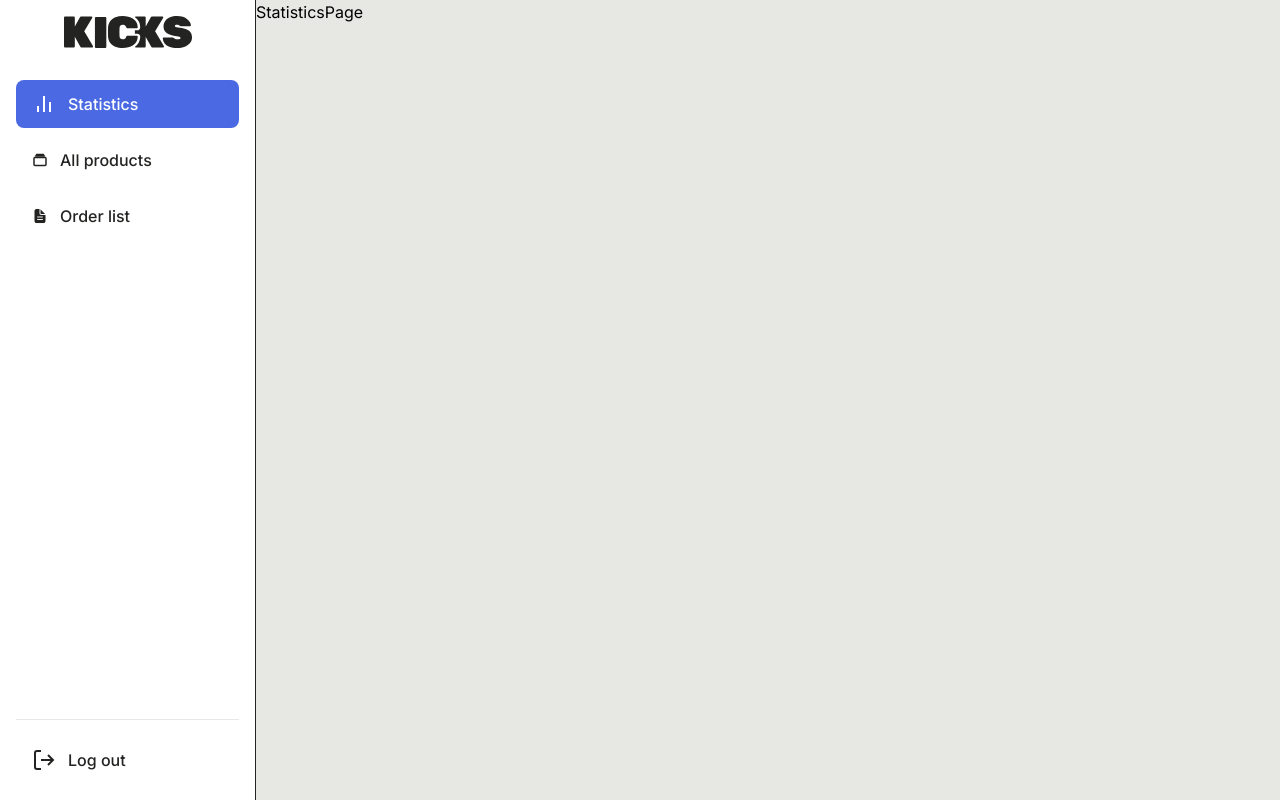
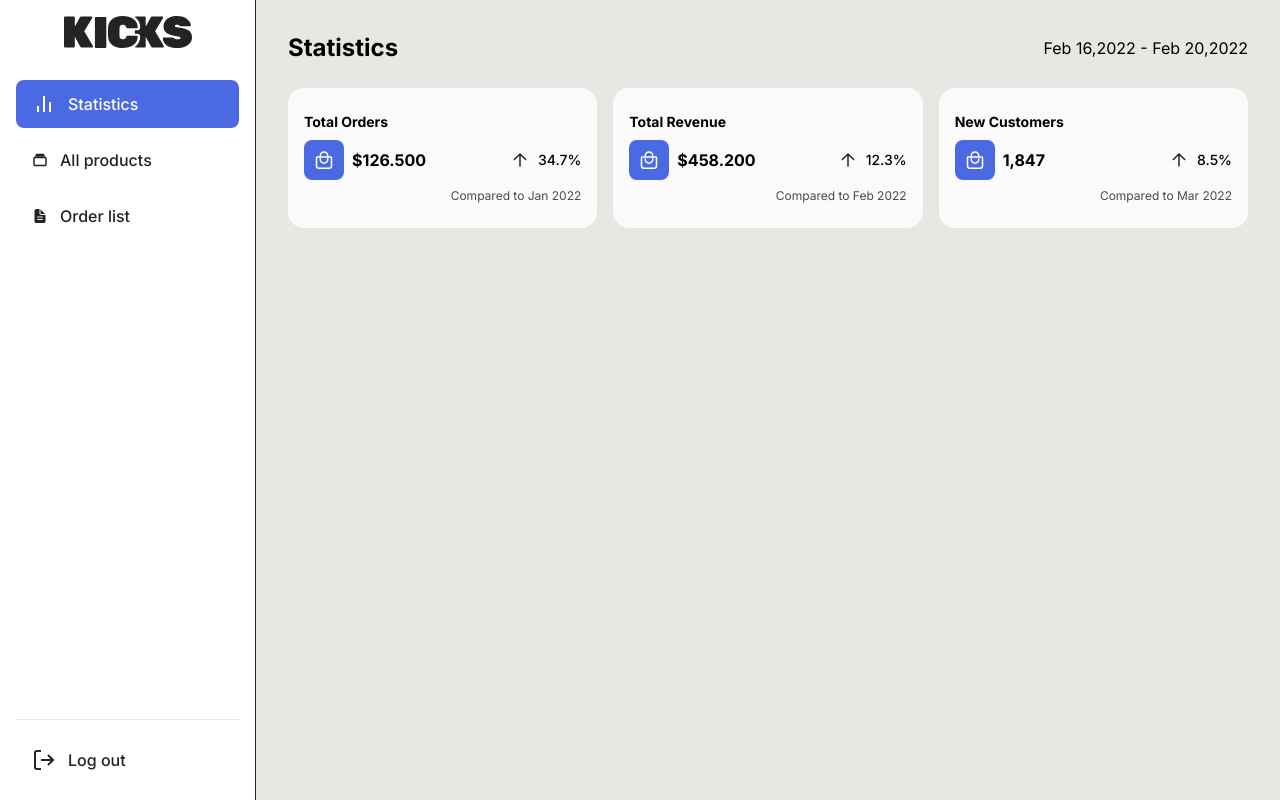
Before and after one commit to Azymi4231/Kicks, a Next.js app: page /dashboard/statistics in a window 1280 px wide. Built offline with nearby package versions, Linux system fonts and the light colour scheme.

Commit message:
Statistic Page setup, header and statistic pills UI

```diff
--- /dev/null
+++ b/src/features/dashboard/statistics/components/Icons/ArrowIcon.tsx
@@ -0,0 +1,24 @@
+import React from "react";
+
+const ArrowIcon = ({ className }: { className?: string }) => {
+  return (
+    <svg
+      width="20"
+      height="20"
+      viewBox="0 0 20 20"
+      fill="none"
+      xmlns="http://www.w3.org/2000/svg"
+      className={className}
+    >
+      <path
+        d="M4.375 9.53125L10 3.90625L15.625 9.53125M10 4.6875V16.0938"
+        stroke="#232321"
+        stroke-width="1.5"
+        stroke-linecap="round"
+        stroke-linejoin="round"
+      />
+    </svg>
+  );
+};
+
+export default ArrowIcon;
--- /dev/null
+++ b/src/features/dashboard/statistics/components/Icons/ShoppingBagIcon.tsx
@@ -0,0 +1,32 @@
+import React from "react";
+
+const ShoppingBagIcon = () => {
+  return (
+    <div className="bg-Blue h-10 w-10 rounded-lg flex items-center justify-center">
+      <svg
+        width="20"
+        height="20"
+        viewBox="0 0 20 20"
+        fill="none"
+        xmlns="http://www.w3.org/2000/svg"
+      >
+        <path
+          d="M6.25 6.875V5.625C6.25 4.63044 6.64509 3.67661 7.34835 2.97335C8.05161 2.27009 9.00544 1.875 10 1.875V1.875C10.9946 1.875 11.9484 2.27009 12.6517 2.97335C13.3549 3.67661 13.75 4.63044 13.75 5.625V6.875M3.125 6.875C2.95924 6.875 2.80027 6.94085 2.68306 7.05806C2.56585 7.17527 2.5 7.33424 2.5 7.5V15.9375C2.5 17.1187 3.50625 18.125 4.6875 18.125H15.3125C16.4937 18.125 17.5 17.1676 17.5 15.9863V7.5C17.5 7.33424 17.4342 7.17527 17.3169 7.05806C17.1997 6.94085 17.0408 6.875 16.875 6.875H3.125Z"
+          stroke="white"
+          stroke-width="1.5"
+          stroke-linecap="round"
+          stroke-linejoin="round"
+        />
+        <path
+          d="M6.25 8.75V9.375C6.25 10.3696 6.64509 11.3234 7.34835 12.0267C8.05161 12.7299 9.00544 13.125 10 13.125C10.9946 13.125 11.9484 12.7299 12.6517 12.0267C13.3549 11.3234 13.75 10.3696 13.75 9.375V8.75"
+          stroke="white"
+          stroke-width="1.5"
+          stroke-linecap="round"
+          stroke-linejoin="round"
+        />
+      </svg>
+    </div>
+  );
+};
+
+export default ShoppingBagIcon;
--- /dev/null
+++ b/src/features/dashboard/statistics/components/StatisticsDataPills.tsx
@@ -0,0 +1,54 @@
+import React from "react";
+import ShoppingBagIcon from "@/features/dashboard/statistics/components/Icons/ShoppingBagIcon";
+import ArrowIcon from "@/features/dashboard/statistics/components/Icons/ArrowIcon";
+
+const StatisticsDataPills = () => {
+  const statsData = [
+    {
+      title: "Total Orders",
+      value: "$126.500",
+      percentage: "34.7%",
+      comparisonText: "Compared to Jan 2022",
+    },
+    {
+      title: "Total Revenue",
+      value: "$458.200",
+      percentage: "12.3%",
+      comparisonText: "Compared to Feb 2022",
+    },
+    {
+      title: "New Customers",
+      value: "1,847",
+      percentage: "8.5%",
+      comparisonText: "Compared to Mar 2022",
+    },
+  ];
+
+  return (
+    <div className="flex justify-between items-center w-full gap-4">
+      {statsData.map((stat, index) => (
+        <div
+          key={index}
+          className="px-4 py-6 bg-WhiteMain rounded-2xl flex flex-col gap-2 w-full"
+        >
+          <p className="text-sm font-bold">{stat.title}</p>
+          <div className="flex justify-between items-center">
+            <div className="flex gap-2 items-center">
+              <ShoppingBagIcon />
+              <p className="font-bold">{stat.value}</p>
+            </div>
+            <div className="flex gap-2 items-center">
+              <ArrowIcon />
+              <p className="text-sm font-medium">{stat.percentage}</p>
+            </div>
+          </div>
+          <div className="flex justify-end">
+            <p className="opacity-70 text-xs">{stat.comparisonText}</p>
+          </div>
+        </div>
+      ))}
+    </div>
+  );
+};
+
+export default StatisticsDataPills;
--- /dev/null
+++ b/src/features/dashboard/statistics/components/StatisticsPageHeader.tsx
@@ -0,0 +1,12 @@
+import React from "react";
+
+const StatisticsPageHeader = () => {
+  return (
+    <div className="flex justify-between items-center w-full ">
+      <p className="text-2xl font-bold">Statistics</p>
+      <p>Feb 16,2022 - Feb 20,2022</p>
+    </div>
+  );
+};
+
+export default StatisticsPageHeader;
--- a/src/features/dashboard/statistics/pages/StatisticsPage.tsx
+++ b/src/features/dashboard/statistics/pages/StatisticsPage.tsx
@@ -1,7 +1,11 @@
+import StatisticsPageHeader from "@/features/dashboard/statistics/components/StatisticsPageHeader";
+import StatisticsDataPills from "@/features/dashboard/statistics/components/StatisticsDataPills";
+
 const StatisticsPage = () => {
   return (
-    <div className="">
-      <p>StatisticsPage</p>
+    <div className="p-8 flex flex-col gap-6 w-full ">
+      <StatisticsPageHeader />
+      <StatisticsDataPills />
     </div>
   );
 };
--- a/src/layouts/DashboardLayout.tsx
+++ b/src/layouts/DashboardLayout.tsx
@@ -7,9 +7,9 @@ export default function DashboardLayout({
   children: React.ReactNode;
 }>) {
   return (
-    <div className="bg-Gray flex">
+    <div className="bg-Gray flex min-h-screen">
       <DashboardDesktopNavigation />
-      <div>{children}</div>
+      <div className="flex-1 min-w-0">{children}</div>
     </div>
   );
 }
```
